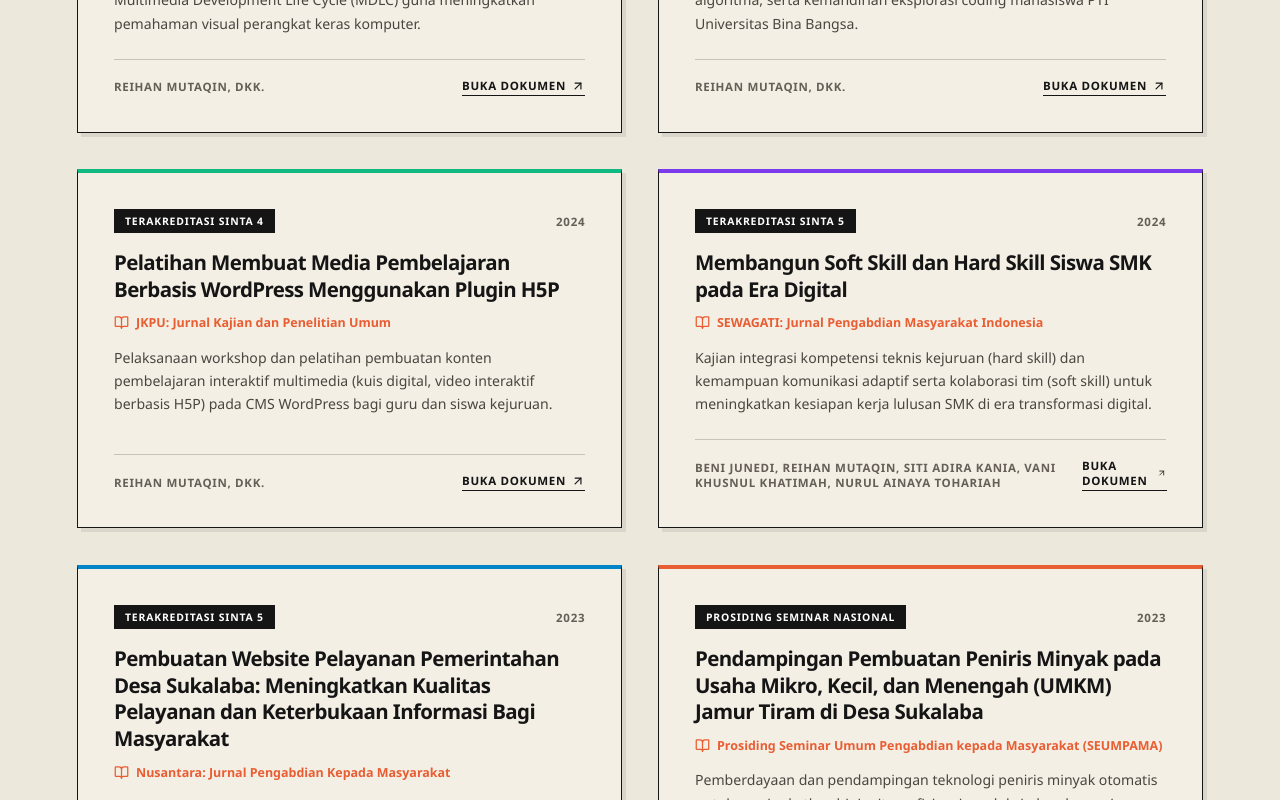
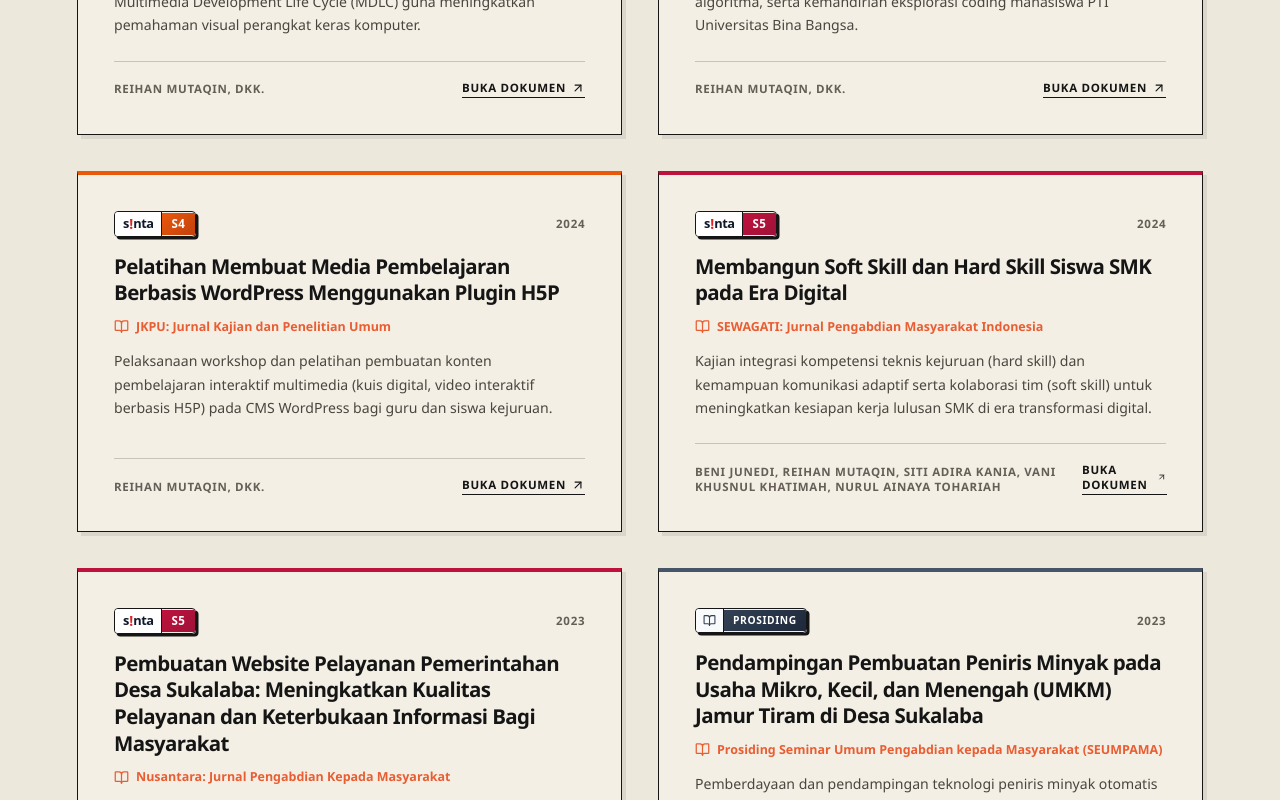
Before and after one commit to ReihanMutaqin/reihan, a React (Vite) app: page / in a window 1280 px wide. Shown: the part 11200-12000 px from the top of the page. Built offline with nearby package versions, Linux system fonts and the light colour scheme.

Commit message:
feat(publikasi): gunakan logo dan badge akreditasi resmi SINTA (s!nta) dan Prosiding pada kartu publikasi

```diff
--- a/src/App.tsx
+++ b/src/App.tsx
@@ -45,6 +45,8 @@ type Publication = {
   authors: string
   link: string
   badge: string
+  sintaLevel?: 3 | 4 | 5
+  isProsiding?: boolean
   accent?: string
 }
 
@@ -332,8 +334,9 @@ const publications: Publication[] = [
       'Pengembangan buku ajar interaktif 3D berbasis Augmented Reality (AR) menggunakan engine Unity dan Vuforia dengan metode Multimedia Development Life Cycle (MDLC) guna meningkatkan pemahaman visual perangkat keras komputer.',
     authors: 'Reihan Mutaqin, dkk.',
     badge: 'Terakreditasi SINTA 3',
+    sintaLevel: 3,
     link: 'http://ejournal.stitpn.ac.id/index.php/islamika/article/view/5466',
-    accent: '#e95d32',
+    accent: '#0284c7',
   },
   {
     title: 'Analisis Penggunaan Chat GPT (AI) dan Modul Pemrograman Terhadap Motivasi Belajar dan Kreativitas Mahasiswa dalam Mata Kuliah Pemrograman',
@@ -344,8 +347,9 @@ const publications: Publication[] = [
       'Penelitian evaluasi dampak integrasi Large Language Model (ChatGPT AI) terhadap motivasi belajar, kreativitas pemecahan masalah algoritma, serta kemandirian eksplorasi coding mahasiswa PTI Universitas Bina Bangsa.',
     authors: 'Reihan Mutaqin, dkk.',
     badge: 'Terakreditasi SINTA 5',
+    sintaLevel: 5,
     link: 'https://www.jurnal.faperta-unras.ac.id/index.php/JS/article/view/214',
-    accent: '#f2c94c',
+    accent: '#be123c',
   },
   {
     title: 'Pelatihan Membuat Media Pembelajaran Berbasis WordPress Menggunakan Plugin H5P',
@@ -356,8 +360,9 @@ const publications: Publication[] = [
       'Pelaksanaan workshop dan pelatihan pembuatan konten pembelajaran interaktif multimedia (kuis digital, video interaktif berbasis H5P) pada CMS WordPress bagi guru dan siswa kejuruan.',
     authors: 'Reihan Mutaqin, dkk.',
     badge: 'Terakreditasi SINTA 4',
+    sintaLevel: 4,
     link: 'https://e-journal.nalanda.ac.id/index.php/jkpu/article/view/883',
-    accent: '#10b981',
+    accent: '#ea580c',
   },
   {
     title: 'Membangun Soft Skill dan Hard Skill Siswa SMK pada Era Digital',
@@ -368,8 +373,9 @@ const publications: Publication[] = [
       'Kajian integrasi kompetensi teknis kejuruan (hard skill) dan kemampuan komunikasi adaptif serta kolaborasi tim (soft skill) untuk meningkatkan kesiapan kerja lulusan SMK di era transformasi digital.',
     authors: 'Beni Junedi, Reihan Mutaqin, Siti Adira Kania, Vani Khusnul Khatimah, Nurul Ainaya Tohariah',
     badge: 'Terakreditasi SINTA 5',
+    sintaLevel: 5,
     link: 'https://jurnal-stiepari.ac.id/index.php/sewagati/article/view/1346',
-    accent: '#7c3aed',
+    accent: '#be123c',
   },
   {
     title: 'Pembuatan Website Pelayanan Pemerintahan Desa Sukalaba: Meningkatkan Kualitas Pelayanan dan Keterbukaan Informasi Bagi Masyarakat',
@@ -380,8 +386,9 @@ const publications: Publication[] = [
       'Perancangan dan implementasi website portal pelayanan administrasi desa guna mendukung transparansi data publik, publikasi agenda desa, serta mempermudah pengajuan permohonan layanan bagi warga.',
     authors: 'Reihan Mutaqin, Abdul Bahits, Ana Regitha Dwi Saputri, Muhamad Nur Fauzan',
     badge: 'Terakreditasi SINTA 5',
+    sintaLevel: 5,
     link: 'https://prin.or.id/index.php/nusantara/article/view/1610',
-    accent: '#0284c7',
+    accent: '#be123c',
   },
   {
     title: 'Pendampingan Pembuatan Peniris Minyak pada Usaha Mikro, Kecil, dan Menengah (UMKM) Jamur Tiram di Desa Sukalaba',
@@ -392,10 +399,41 @@ const publications: Publication[] = [
       'Pemberdayaan dan pendampingan teknologi peniris minyak otomatis untuk meningkatkan higienitas, efisiensi produksi, dan daya saing produk UMKM jamur tiram lokal.',
     authors: 'Reihan Mutaqin, dkk.',
     badge: 'Prosiding Seminar Nasional',
+    isProsiding: true,
     link: 'https://conferences.lppmbinabangsa.ac.id/index.php/seumpama/article/view/44',
-    accent: '#e95d32',
+    accent: '#475569',
   },
 ]
+
+function SintaBadge({ level }: { level: 3 | 4 | 5 }) {
+  const rankMap = {
+    3: { code: 'S3', label: 'SINTA 3', cls: 'sinta-badge--s3' },
+    4: { code: 'S4', label: 'SINTA 4', cls: 'sinta-badge--s4' },
+    5: { code: 'S5', label: 'SINTA 5', cls: 'sinta-badge--s5' },
+  }[level]
+
+  return (
+    <div className={`sinta-badge ${rankMap.cls}`} title={`Terakreditasi ${rankMap.label} Kemdiktisaintek RI`}>
+      <span className="sinta-badge__brand">
+        <span className="sinta-badge__s">s</span>
+        <span className="sinta-badge__i">!</span>
+        <span className="sinta-badge__nta">nta</span>
+      </span>
+      <span className="sinta-badge__rank">{rankMap.code}</span>
+    </div>
+  )
+}
+
+function ProsidingBadge({ label = 'Prosiding Seminar Nasional' }: { label?: string }) {
+  return (
+    <div className="sinta-badge sinta-badge--prosiding" title={label}>
+      <span className="sinta-badge__brand sinta-badge__brand--prosiding">
+        <BookOpen size={13} aria-hidden="true" />
+      </span>
+      <span className="sinta-badge__rank">PROSIDING</span>
+    </div>
+  )
+}
 
 function SectionHeading({ number, eyebrow, title }: { number: string; eyebrow: string; title: string }) {
   return (
@@ -952,7 +990,13 @@ function App() {
                 }
               >
                 <div className="publication-card__header">
-                  <span className="publication-card__badge">{pub.badge}</span>
+                  {pub.sintaLevel ? (
+                    <SintaBadge level={pub.sintaLevel} />
+                  ) : pub.isProsiding ? (
+                    <ProsidingBadge label={pub.badge} />
+                  ) : (
+                    <span className="publication-card__badge">{pub.badge}</span>
+                  )}
                   <span className="publication-card__year">{pub.year}</span>
                 </div>
                 <h3 className="publication-card__title">{pub.title}</h3>
--- a/src/index.css
+++ b/src/index.css
@@ -987,6 +987,87 @@ ul {
   justify-content: space-between;
   gap: 12px;
   margin-bottom: 16px;
+}
+
+/* Official SINTA Accreditation Badge */
+.sinta-badge {
+  display: inline-flex;
+  align-items: center;
+  border-radius: 4px;
+  overflow: hidden;
+  border: 1.5px solid var(--ink);
+  box-shadow: 2.5px 2.5px 0 var(--ink);
+  line-height: 1;
+  user-select: none;
+  font-family: system-ui, -apple-system, BlinkMacSystemFont, "Segoe UI", Roboto, sans-serif;
+  transition: transform 180ms ease, box-shadow 180ms ease;
+}
+
+.sinta-badge:hover {
+  transform: translateY(-1px);
+  box-shadow: 3.5px 3.5px 0 var(--ink);
+}
+
+.sinta-badge__brand {
+  display: inline-flex;
+  align-items: center;
+  padding: 5px 8px;
+  background: #ffffff;
+  color: #0f172a;
+  font-weight: 900;
+  font-size: 0.8rem;
+  letter-spacing: -0.04em;
+  border-right: 1.5px solid var(--ink);
+}
+
+.sinta-badge__s,
+.sinta-badge__nta {
+  color: #0f172a;
+  font-weight: 900;
+}
+
+.sinta-badge__i {
+  color: #dc2626;
+  font-weight: 950;
+  margin: 0 0.5px;
+  font-size: 0.86rem;
+}
+
+.sinta-badge__brand--prosiding {
+  padding: 5px 7px;
+  color: #334155;
+  background: #f8fafc;
+}
+
+.sinta-badge__rank {
+  padding: 5px 9px;
+  font-size: 0.72rem;
+  font-weight: 900;
+  letter-spacing: 0.05em;
+  color: #ffffff;
+  text-transform: uppercase;
+}
+
+/* SINTA 3 - Cyan / Teal / Blue Theme */
+.sinta-badge--s3 .sinta-badge__rank {
+  background: linear-gradient(135deg, #0284c7 0%, #0369a1 100%);
+}
+
+/* SINTA 4 - Amber / Orange Theme */
+.sinta-badge--s4 .sinta-badge__rank {
+  background: linear-gradient(135deg, #ea580c 0%, #c2410c 100%);
+}
+
+/* SINTA 5 - Ruby / Crimson Theme */
+.sinta-badge--s5 .sinta-badge__rank {
+  background: linear-gradient(135deg, #be123c 0%, #9f1239 100%);
+}
+
+/* Prosiding Seminar Nasional Theme */
+.sinta-badge--prosiding .sinta-badge__rank {
+  background: linear-gradient(135deg, #334155 0%, #1e293b 100%);
+  font-size: 0.64rem;
+  letter-spacing: 0.06em;
 }
 
 .publication-card__badge {
```
